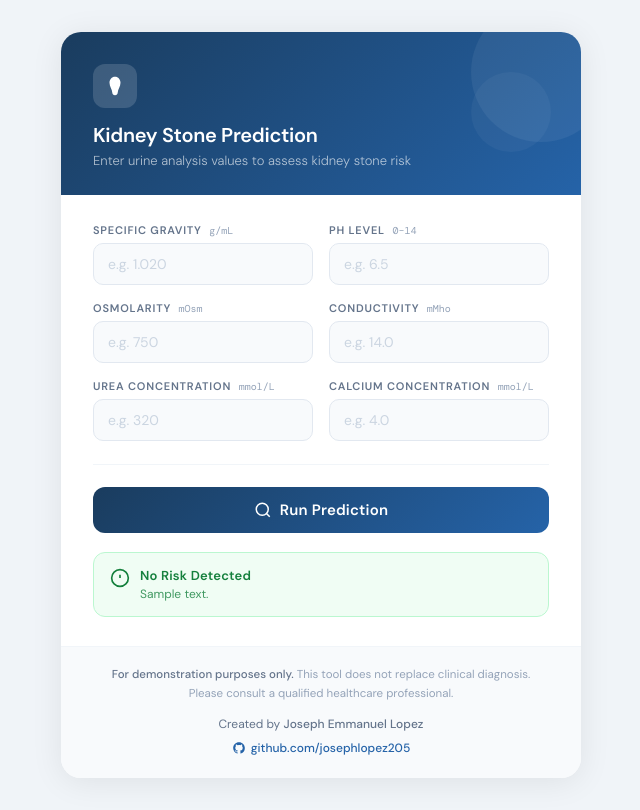
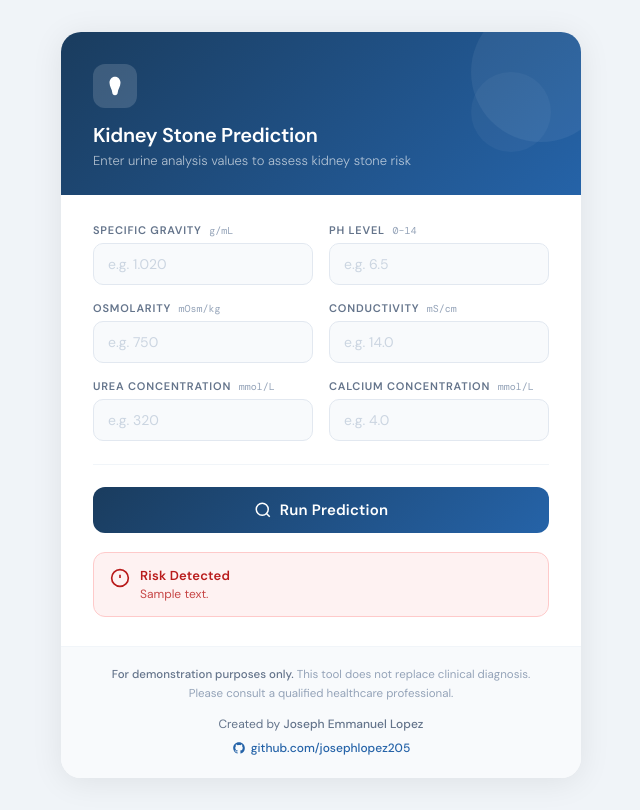
Before and after one commit to josephlopez205/kidneystone, a Flask app: template templates/index.html in a window 1280 px wide. Shown: the whole page, without its empty margins (319-959 px from the left). Run offline with Flask 3, Linux system fonts and the light colour scheme; the template is opened without the code that fills it: most values are stand-ins (such as "Sample title", 1, 10 or a date in 2020); parts of the project's set-up code (start-up, migrations or seed data) failed here and were passed over.

Commit message:
Update index.html

```diff
--- a/templates/index.html
+++ b/templates/index.html
@@ -263,12 +263,12 @@
           </div>
 
           <div class="ks-field">
-            <label class="ks-label" for="osmolarity">Osmolarity <span class="ks-unit">mOsm</span></label>
+            <label class="ks-label" for="osmolarity">Osmolarity <span class="ks-unit">mOsm/kg</span></label>
             <input class="ks-input" type="text" id="osmolarity" name="osmolarity" placeholder="e.g. 750" autocomplete="off">
           </div>
 
           <div class="ks-field">
-            <label class="ks-label" for="conductivity">Conductivity <span class="ks-unit">mMho</span></label>
+            <label class="ks-label" for="conductivity">Conductivity <span class="ks-unit">mS/cm</span></label>
             <input class="ks-input" type="text" id="conductivity" name="conductivity" placeholder="e.g. 14.0" autocomplete="off">
           </div>
 
@@ -294,7 +294,7 @@
         </button>
 
         {% if prediction_text %}
-        <div class="ks-result {{ 'positive' if 'risk' in prediction_text.lower() else 'negative' }}">
+        <div class="ks-result {{ 'negative' if 'not at risk' in prediction_text.lower() else 'positive' }}">
           <svg class="ks-result-icon" viewBox="0 0 24 24" fill="none" stroke="currentColor" stroke-width="2">
             <circle cx="12" cy="12" r="10"/>
             <line x1="12" y1="8" x2="12" y2="12"/>
@@ -302,10 +302,10 @@
           </svg>
           <div>
             <div class="ks-result-title">
-              {% if 'risk' in prediction_text.lower() %}
+              {% if 'not at risk' in prediction_text.lower() %}
+                No Risk Detected
+              {% else %}
                 Risk Detected
-              {% else %}
-                No Risk Detected
               {% endif %}
             </div>
             <div class="ks-result-sub">{{ prediction_text }}</div>
```
